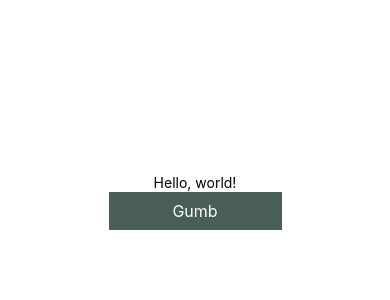
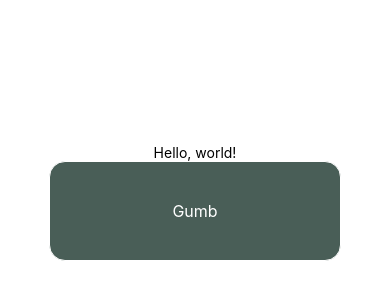
Before and after one commit to JureVidrih/little-lemon, a React Native app: screen / in a window 390 px wide. Shown: the part 220-520 px from the top of the page. Built offline with nearby package versions, Linux system fonts and the light colour scheme.

Commit message:
Add fullParent{Width/Height} for <Button />

```diff
--- a/App.tsx
+++ b/App.tsx
@@ -9,7 +9,12 @@ export default function App() {
   return (
     <View style={styles.container}>
       <Text>Hello, world!</Text>
-      <Button border_18>Gumb</Button>
+      <View style={{ width: '75%', height: 100 }}>
+        <Button
+        border_16
+        fullParentWidth
+        fullParentHeight>Gumb</Button>
+      </View>
       <StatusBar style="auto" />
     </View>
   );
--- a/components/base_components/Button.tsx
+++ b/components/base_components/Button.tsx
@@ -8,7 +8,9 @@ type ButtonProps = {
     onPress?: () => void,
     border_0?: boolean,
     border_8?: boolean,
-    border_16?: boolean
+    border_16?: boolean,
+    fullParentWidth?: boolean,
+    fullParentHeight?: boolean
 };
 
 export default function({
@@ -16,7 +18,9 @@ export default function({
     onPress = () => {},
     border_0,
     border_8,
-    border_16 }: ButtonProps) {
+    border_16,
+    fullParentWidth,
+    fullParentHeight }: ButtonProps) {
     const theme = useAppTheme();
 
     let borderRadius = 0;
@@ -29,7 +33,11 @@ export default function({
     return (
         <TouchableOpacity
         onPress={onPress}
-        style={[styles.container, { backgroundColor: theme.primary_1, borderRadius: borderRadius }]}>
+        style={[
+            styles.container,
+            { backgroundColor: theme.primary_1, borderRadius: borderRadius },
+            (fullParentWidth === true ? { width: '100%' } : null),
+            (fullParentHeight === true ? { height: '100%' } : null)]}>
             <Text style={[styles.label, { color: 'white' }]}>{children}</Text>
         </TouchableOpacity>
     );
```
